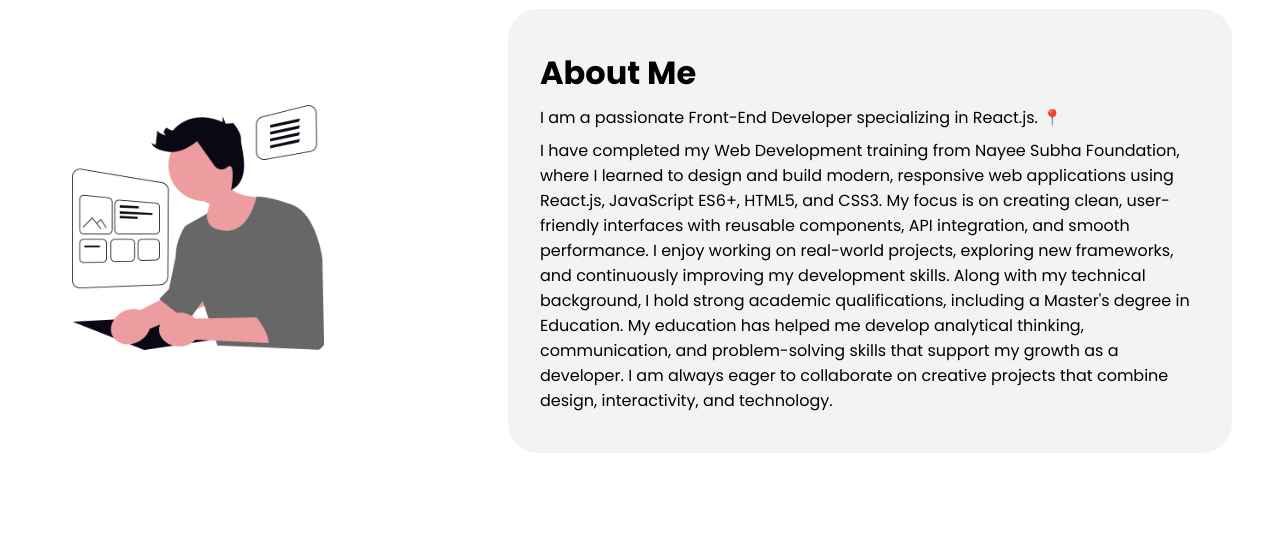
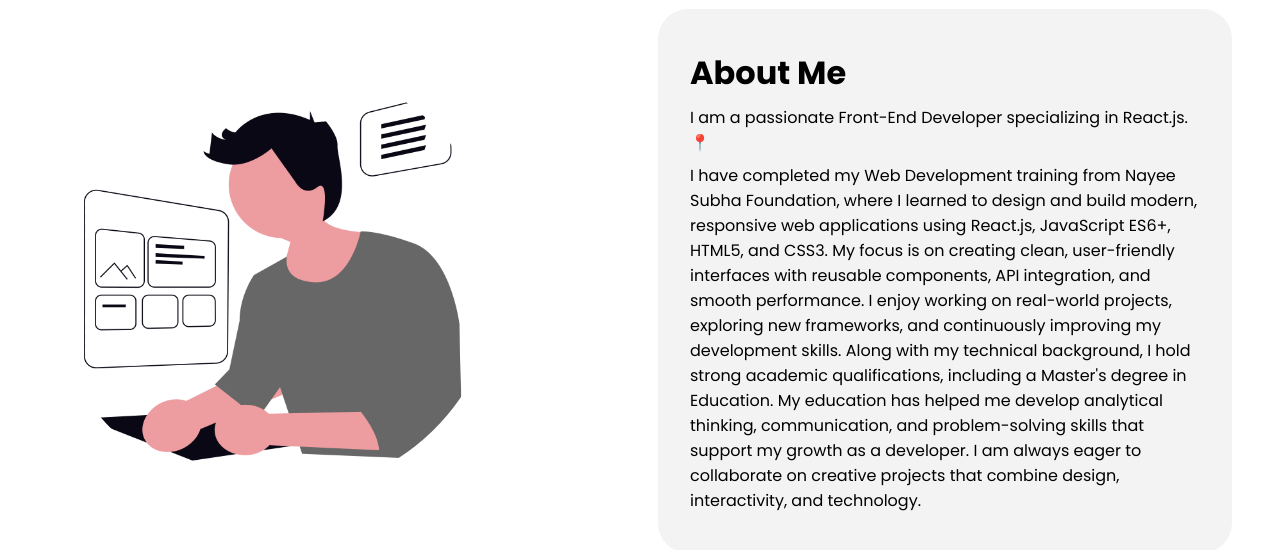
Before and after one commit to zohaibkhan15/zohaibportfoliowebsite, a React (Vite) app: page / in a window 1280 px wide. Shown: the part 808-1358 px from the top of the page. Before the commit the page ends 1277 px from the top, so only its background shows below. Built offline with nearby package versions, Linux system fonts and the light colour scheme.

Commit message:
aboutme-image

```diff
--- a/src/components/AboutMe/aboutme.css
+++ b/src/components/AboutMe/aboutme.css
@@ -7,8 +7,8 @@
 }
 
 .aboutme-image img {
-  border-radius: 30%;
-  width: 300px;
+  border-radius: 50%;
+  width: 450px;
   height: auto;
 }
 
```
